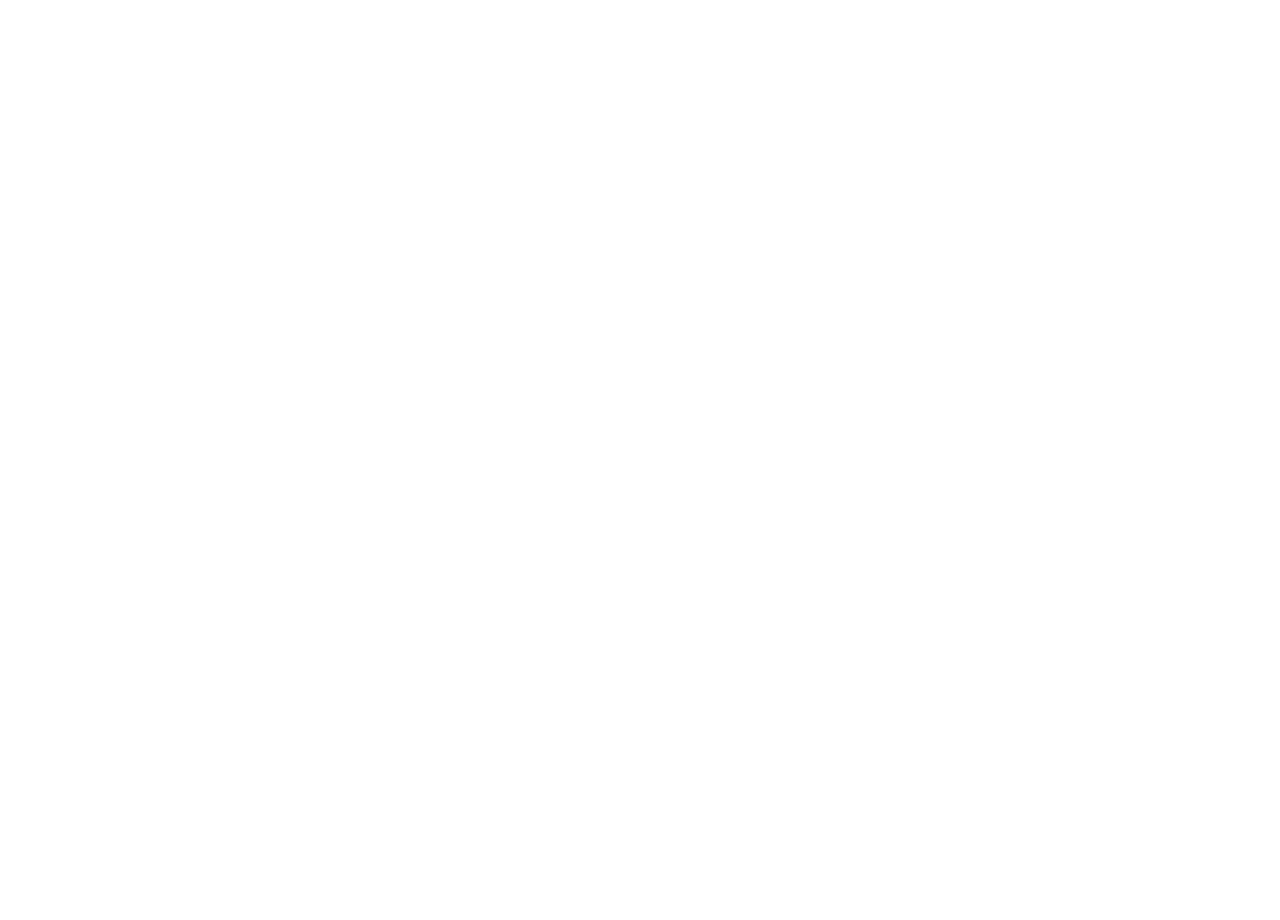
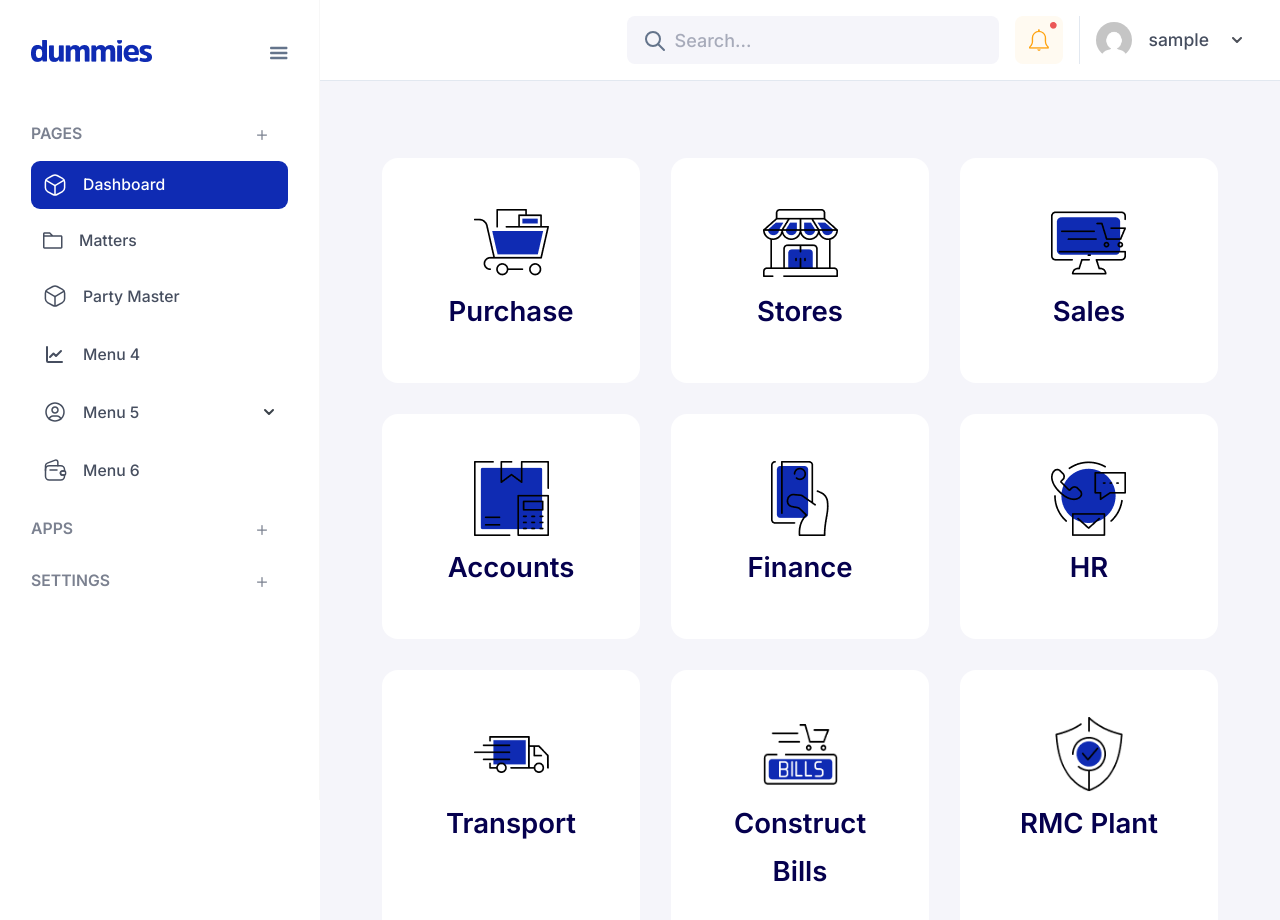
Before and after one commit to hari-mandy/construction-epr-react, a React (Create React App) app: page /dashboard in a window 1280 px wide. Before the commit this address had no page. Shown: the top 920 px of the page. Before the commit the page ends 800 px from the top, so only its background shows below. Built offline with nearby package versions, Linux system fonts and the light colour scheme; sample sign-in values are in the browser's storage.

Commit message:
developed dashboard page

```diff
--- a/src/App.js
+++ b/src/App.js
@@ -1,6 +1,7 @@
 import { BrowserRouter as Router, Routes, Route, Navigate } from "react-router-dom";
 import { useEffect, useState } from "react";
 import PartyMaster from "./pages/Partymaster";
+import Dashboard from "./pages/Dashboard";
 import Login from "./pages/Login";
 import Register from "./pages/Register";
 import ForgetPassword from "./pages/Forgetpassword";
@@ -18,6 +19,7 @@
             <Routes>
                 <Route path="/" element={<PartyMaster />} />
                 <Route path="/party-master" element={<PartyMaster />} />
+                <Route path="/dashboard" element={<Dashboard />} />
                 <Route path="/invalid-token" element={<InvalidToken />} />
                 <Route path="/login" element={<Login />} />
                 <Route path="/register" element={<Register />} />
--- /dev/null
+++ b/src/components/pageContents/DashboardLinks.jsx
@@ -0,0 +1,25 @@
+import React from 'react'
+import dashboardData from '../../data/dashboard-data'
+
+const DashboardLinks = () => {
+    const dashboardDetial = Object.entries(dashboardData);
+    const dashboardItem = dashboardDetial[0][1];
+
+  return (
+    <div className='main-content'>
+        <div className='home-grid'>
+        {dashboardItem.map((data, index) => {
+            return (
+                <a href={data.path} className='grid-item' key={index}>
+                    <img src={data.iconLink} alt={data.name} />
+                    <h2>{data.name}</h2>
+                </a>
+            )
+        })
+        }
+        </div>
+    </div>
+  )
+}
+
+export default DashboardLinks
--- /dev/null
+++ b/src/data/dashboard-data.js
@@ -0,0 +1,25 @@
+import purchase from '../images/purchase.png'
+import stores from '../images/store.png'
+import sales from '../images/sales.png'
+import accounts from '../images/accountants.png'
+import finance from '../images/finance.png'
+import hr from '../images/hr.png'
+import transport from '../images/transport.png'
+import constructBills from '../images/contract-bills.png'
+import rmcPlant from '../images/rmc-plant.png'
+
+const dashboardData = {
+    "dashboard": [
+        {"name": "Purchase", "path": "/purchase", "iconLink": purchase},
+        {"name": "Stores", "path": "/stores", "iconLink": stores},
+        {"name": "Sales", "path": "/sales", "iconLink": sales},
+        {"name": "Accounts", "path": "/accounts", "iconLink": accounts},
+        {"name": "Finance", "path": "/finance", "iconLink": finance},
+        {"name": "HR", "path": "/hr", "iconLink": hr},
+        {"name": "Transport", "path": "/transport", "iconLink": transport},
+        {"name": "Construct Bills", "path": "/purchase", "iconLink": constructBills},
+        {"name": "RMC Plant", "path": "/purchase", "iconLink": rmcPlant},
+    ]
+}
+
+export default dashboardData
--- a/src/data/sidebar-data.js
+++ b/src/data/sidebar-data.js
@@ -30,7 +30,7 @@
         },
         {
             "name" : "Menu 4",
-            "path" : "/dashboard",
+            "path" : "/menu-four",
             "iconLink" : menu4,
             "subMenu" : [],
         },
--- /dev/null
+++ b/src/pages/Dashboard.jsx
@@ -0,0 +1,14 @@
+import React from 'react'
+import DashboardLinks from '../components/pageContents/DashboardLinks'
+import Layout from '../containers/Layout'
+import '../styles/dashboard.css'
+
+const Dashboard = () => {
+    return (
+      <Layout>
+          <DashboardLinks />
+      </Layout>
+    )
+}
+
+export default Dashboard
--- /dev/null
+++ b/src/styles/dashboard.css
@@ -0,0 +1,47 @@
+.dashboard {
+    background-color: var(--white-smoke);
+}
+.home-grid {
+    max-width: 1110px;
+    margin: 0 auto;
+    padding: var(--space-xlarge) var(--space-large);
+    display: grid;
+    grid-template-columns: repeat(3, 1fr);
+    gap: var(--space-large);
+}
+.grid-item {
+    text-align: center;
+    background-color: var(--primary-color);
+    padding: var(--space-xlarge);
+    border-radius: 16px;
+    transition: 0.5s all ease-in-out;
+    outline: none;
+    cursor: pointer;
+    border: 1px solid transparent;
+}
+.grid-item img {
+    width: 75px;
+    height: auto;
+    aspect-ratio: 1;
+    object-fit: contain;
+}
+.grid-item h2 {
+    font-weight: var(--fw-semibold);
+    font-size: clamp(1.5rem, 1.4085rem + 0.3902vw, 1.75rem);
+    color: var(--product-head-color);
+}
+.grid-item:hover {
+    border: 1px solid var(--steel);
+}
+
+@media only screen and (max-width: 800px){
+    .home-grid {
+        grid-template-columns: repeat(2, 1fr);
+    }
+}
+
+@media only screen and (max-width: 500px){
+    .home-grid {
+        grid-template-columns: repeat(1, 1fr);
+    }
+}
```
